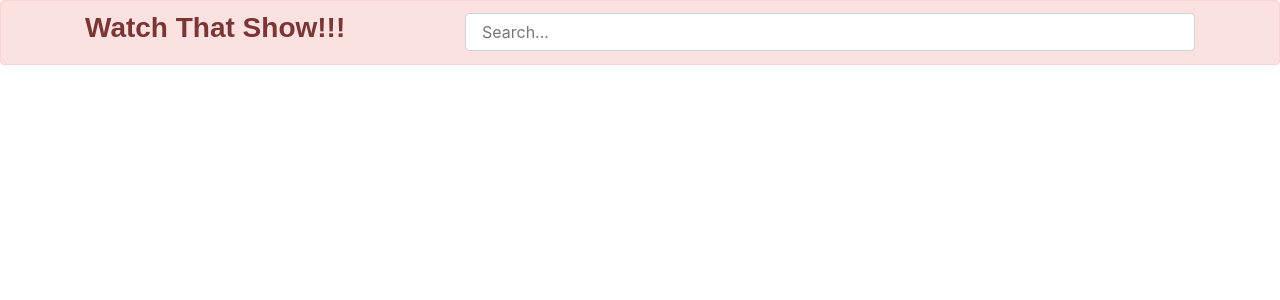
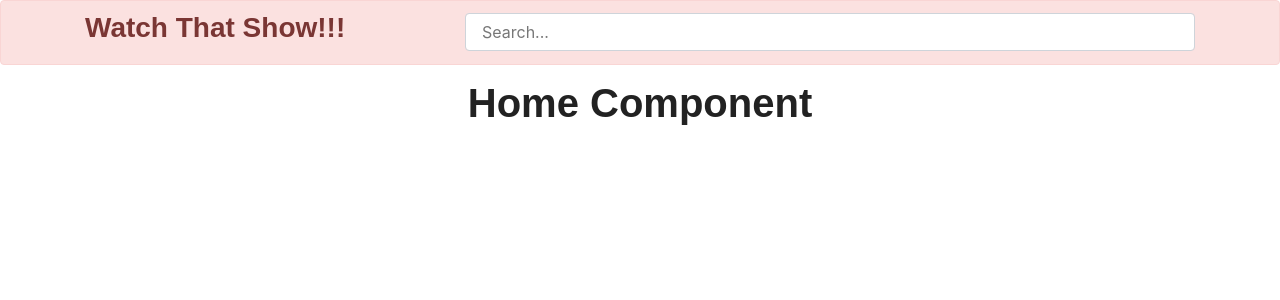
Before and after one commit to MPietraszuk/watch-that-show-reactjs, a React (Create React App) app: page / in a window 1280 px wide. Shown: the top 300 px of the page. Built offline with nearby package versions, Linux system fonts and the light colour scheme; a web font is replaced by a local one.

Commit message:
HomeComponent04

```diff
--- a/src/components/App.js
+++ b/src/components/App.js
@@ -1,5 +1,6 @@
 import React, { Component } from 'react';
 import Header from './Header';
+import Home from './Home';
 
 class App extends Component {
   state = { message: 'Yoo, React !!!!' }
@@ -7,6 +8,7 @@ class App extends Component {
     return (
       <div>
         <Header />
+        <Home />
       </div>
     );
   }
--- /dev/null
+++ b/src/components/Home.jsx
@@ -0,0 +1,11 @@
+import React from 'react';
+
+const Home = () => {
+    return <div className="row">
+        <div className="col-md-4 col-xs-12"></div>
+        <div className="col-md-4 col-xs-12 text-center"><h1>Home Component</h1></div>
+        <div className="col-md-4 col-xs-12"></div>
+    </div>
+}
+
+export default Home;
```
Also changed, not shown: 1 other file (tests, documents, lock files or other folders).
